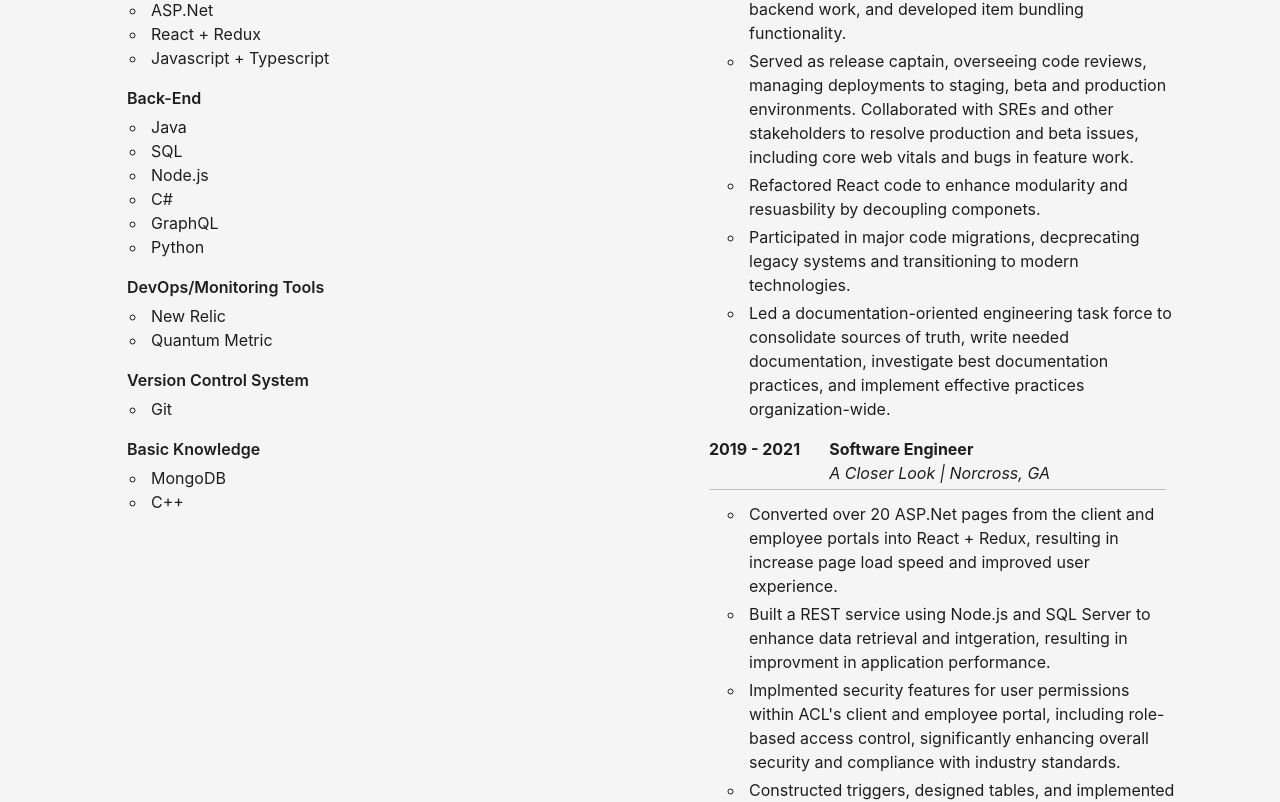
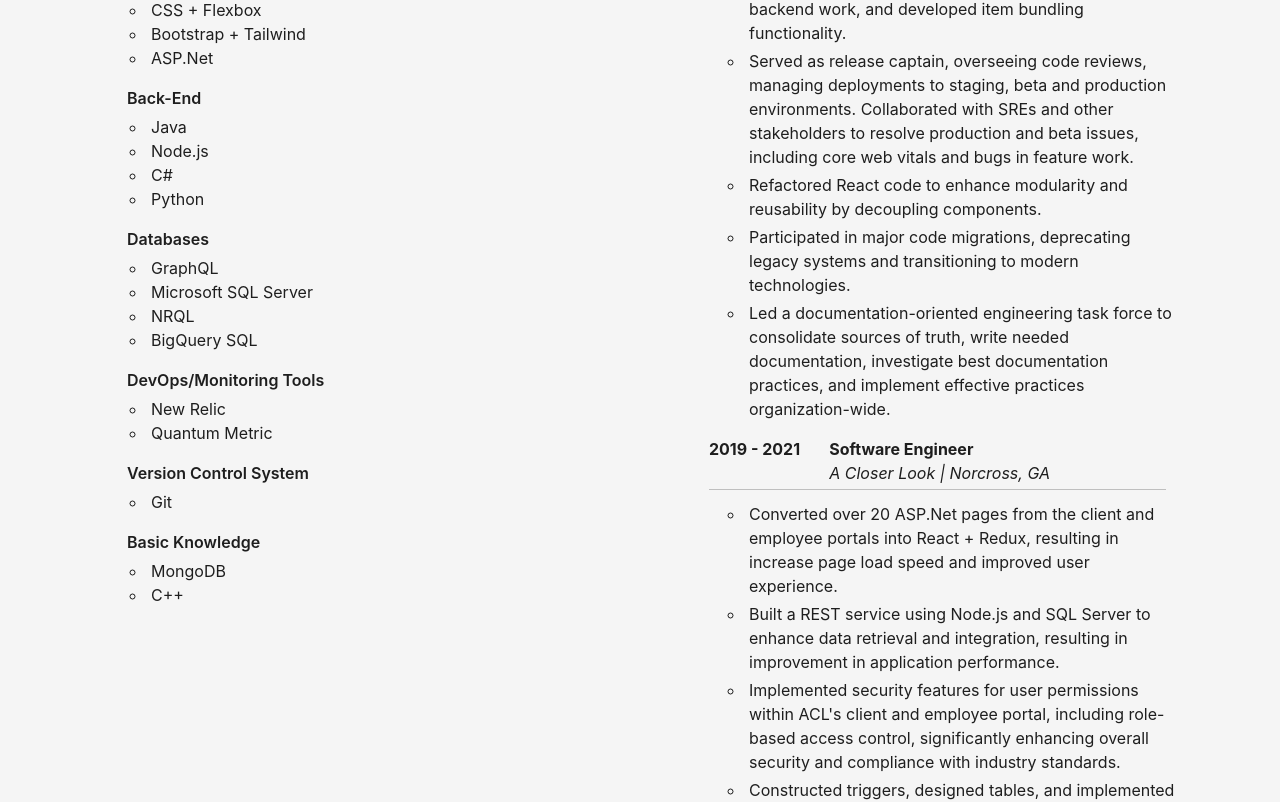
Before and after one commit to elishakkim/resume-website, a React (Create React App) app: page / in a window 1280 px wide. Shown: the part 979-1781 px from the top of the page. Built offline with nearby package versions, Linux system fonts and the light colour scheme.

Commit message:
Adding Resume + Skills change

```diff
--- a/src/components/Footer.js
+++ b/src/components/Footer.js
@@ -15,6 +15,17 @@ export const Footer = ({scrollToTop}) => {
         shape='circle'
         onClick={scrollToTop}
       />
+      <div
+       style={{ fontSize: 'larger'}}
+      >
+        <a
+          href='/Elisha_Kim_Resume.pdf'
+          download='Elisha_Kim_Resume.pdf'
+          style={{ color: 'rgb(25 106 183)'}}
+        >
+          Download Resume
+        </a> (.pdf)
+      </div>
       <div>This resume is mobile friendly.</div>
       <div>Last updated on July 29, 2024</div>
       <div>
--- a/src/components/Skills.js
+++ b/src/components/Skills.js
@@ -10,23 +10,30 @@ export const Skills = () => {
       <div className="skills-info">
         <div className="information-header">Front-End</div>
         <ul>
+          <li>React + Redux</li>
+          <li>Javascript + Typescript</li>
           <li>HTML</li>
           <li>CSS + Flexbox</li>
           <li>Bootstrap + Tailwind</li>
           <li>ASP.Net</li>
-          <li>React + Redux</li>
-          <li>Javascript + Typescript</li>
         </ul>
       </div>
       <div className="skills-info">
         <div className="information-header">Back-End</div>
         <ul>
           <li>Java</li>
-          <li>SQL</li>
           <li>Node.js</li>
           <li>C#</li>
+          <li>Python</li>
+        </ul>
+      </div>
+      <div className="skills-info">
+        <div className="information-header">Databases</div>
+        <ul>
           <li>GraphQL</li>
-          <li>Python</li>
+          <li>Microsoft SQL Server</li>
+          <li>NRQL</li>
+          <li>BigQuery SQL</li>
         </ul>
       </div>
       <div className="skills-info">
--- a/src/files/ExperienceContstants.js
+++ b/src/files/ExperienceContstants.js
@@ -4,19 +4,19 @@ export const JOB_DESCRIPTION = {
     'Led innovation weeks with a core group of engineers to design and build new features for A/B testing and deployment, resulting in improved user engagement.',
     'Conducted technical interviews for software engineering candidates, focusing on React, version control systems, core web vitals, JavaScript, TypeScript, HTML, CSS, data structures, and algorithms.',
     'Drafted Architectural Decision Records (ADRs) and presented them to principal engineers, managers, and directors. Addressed critical decisions on web traffic management, impact on SEO rankings, core web vitals, and engineering longevity.',
-    'Implemented a wide range of process improvments within the team, including mitigating rollbacks in the deployment process, reducing onboarding time and complexity, and enhancing cross-knowledge transfer between teams across different departments.'
+    'Implemented a wide range of process improvements within the team, including mitigating rollbacks in the deployment process, reducing onboarding time and complexity, and enhancing cross-knowledge transfer between teams across different departments.'
   ],
   homeDepotI: [
     'Collaborated with the interactive database management team to implement new features for 100,000s of SKUs using Java and React. Led major front-end refactor to integrate an in-house calculator, involving significant backend work, and developed item bundling functionality.',
     'Served as release captain, overseeing code reviews, managing deployments to staging, beta and production environments. Collaborated with SREs and other stakeholders to resolve production and beta issues, including core web vitals and bugs in feature work.',
-    'Refactored React code to enhance modularity and resuasbility by decoupling componets.',
-    'Participated in major code migrations, decprecating legacy systems and transitioning to modern technologies.',
+    'Refactored React code to enhance modularity and reusability by decoupling components.',
+    'Participated in major code migrations, deprecating legacy systems and transitioning to modern technologies.',
     'Led a documentation-oriented engineering task force to consolidate sources of truth, write needed documentation, investigate best documentation practices, and implement effective practices organization-wide.'
   ],
   aCloserLook: [
     'Converted over 20 ASP.Net pages from the client and employee portals into React + Redux, resulting in increase page load speed and improved user experience.',
-    'Built a REST service using Node.js and SQL Server to enhance data retrieval and intgeration, resulting in improvment in application performance.',
-    'Implmented security features for user permissions within ACL\'s client and employee portal, including role-based access control, significantly enhancing overall security and compliance with industry standards.',
+    'Built a REST service using Node.js and SQL Server to enhance data retrieval and integration, resulting in improvement in application performance.',
+    'Implemented security features for user permissions within ACL\'s client and employee portal, including role-based access control, significantly enhancing overall security and compliance with industry standards.',
     'Constructed triggers, designed tables, and implemented robust stored procedures for data retrieval, improving database performance and management.'
   ],
   chiefOfStaff: [
@@ -29,7 +29,6 @@ export const JOB_DESCRIPTION = {
     'Started a fellowship program, providing training and mentorship in voter outreach, policy planning, social media blasts, and event planning. Organized one of the largest canvassing efforts in the county.',
     'Drafted campaign literature, wrote candidate speeches, and assisted with policy points to clearly communicate the candidate\'s platform.',
     'Set up key meetings through town halls and one-on-ones with constituents and local leaders to discuss policy matters, gather support, and forge relationships, ensuring that the campaign represented the voices of the people in District 101.'
-
   ]
 }
 
```
Also changed, not shown: 1 other file (tests, documents, lock files or other folders).
